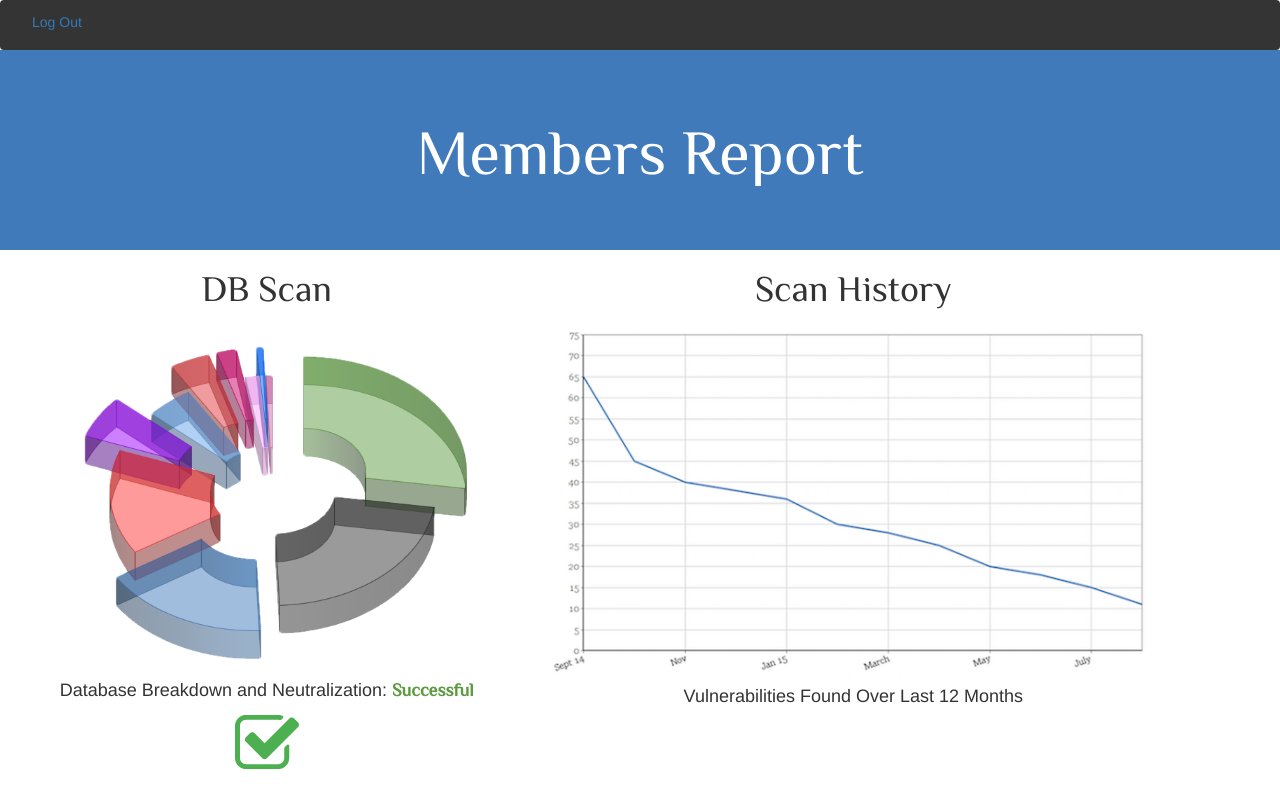
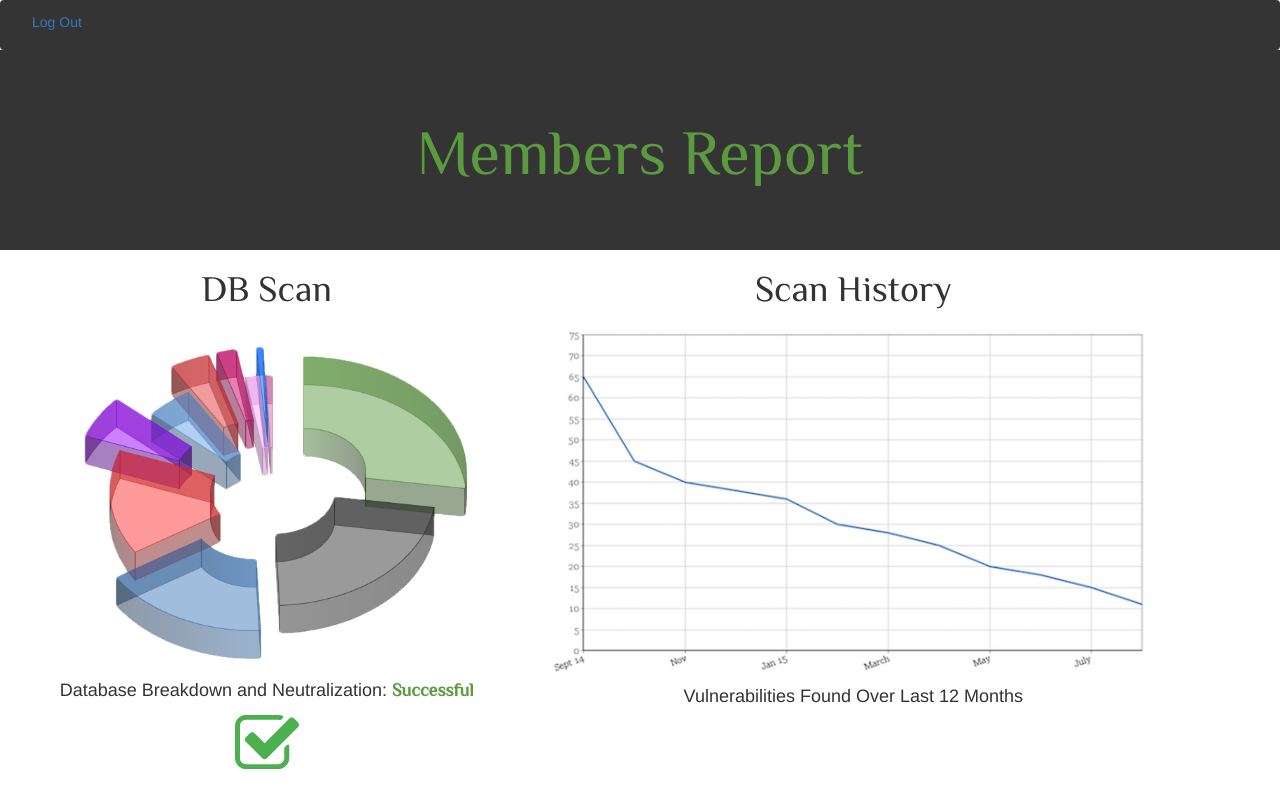
Before and after one commit to kentonscode/kraken, a plain HTML site: page report.html in a window 1280 px wide. Shown: the top 791 px of the page. Drawn offline with nearby package versions, Linux system fonts and the light colour scheme.

Commit message:
updated font and style

```diff
--- a/css/default.css
+++ b/css/default.css
@@ -1,7 +1,7 @@
 /* font for body */
 
 body {
-  font-family:helvetica,sans-serif;
+  font-family: helvetica, sans-serif;
 }
 
 /*font for headers, buttons, and span tag*/
@@ -34,7 +34,7 @@ li:hover > a {
   background-color: #5B9A3F !important;
 }
 
-/* CSS relating to jumbotron  */
+/* CSS relating to jumbotron on homepage and membership page  */
 
 .jumbotron {
   background-color: #417ABB;
@@ -127,6 +127,7 @@ p {
 }
 
 /* url input on user page */
+
 .scanner-input {
   padding-top: 20px;
 }
@@ -136,12 +137,14 @@ p {
 }
 
 /* background color on user page */
+
 .user-background {
   background-color:#343434;
   margin: 0;
 }
 
 /* report page word: successful */
+
 span {
   color: #5B9A3F;
   font-weight: bold;
@@ -154,8 +157,16 @@ span {
   margin: 0;
 }
 
-.table-responsive
-{
-  padding-right: 10px !important;
-  float: none !important;
+/*jumbotron on reports page*/
+
+.report-top  {
+  background-color: #343434;
+  color: #5B9A3F;
+  margin: 0;
 }
+
+/*jumbotron h1 on reports page*/
+
+.report-top h1 {
+  color: #5B9A3F;
+}
--- a/report.html
+++ b/report.html
@@ -20,7 +20,7 @@
   </div>
 </div>
 <!-- members section text -->
-<div class="jumbotron">
+<div class="jumbotron report-top">
   <div class="container-fluid">
     <h1>Members Report</h1>
     <p class="text-center"></p>
```
